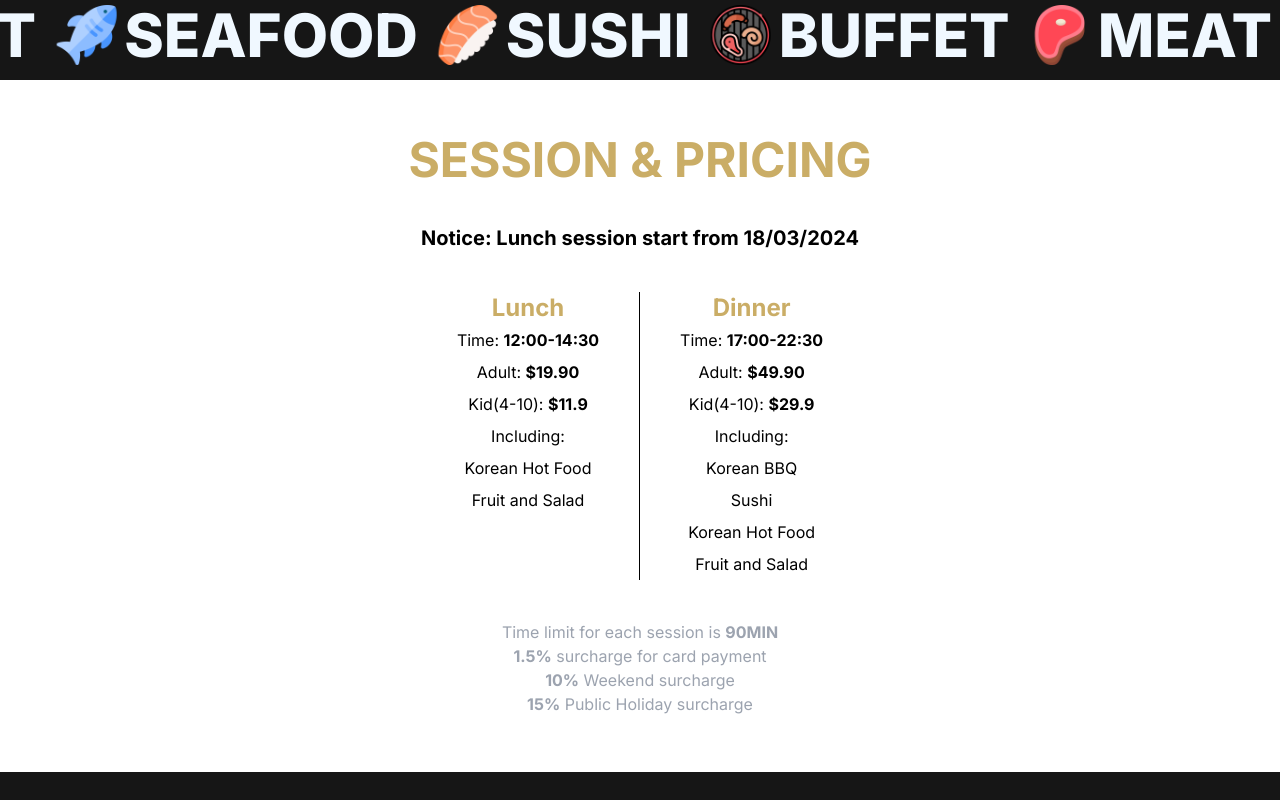
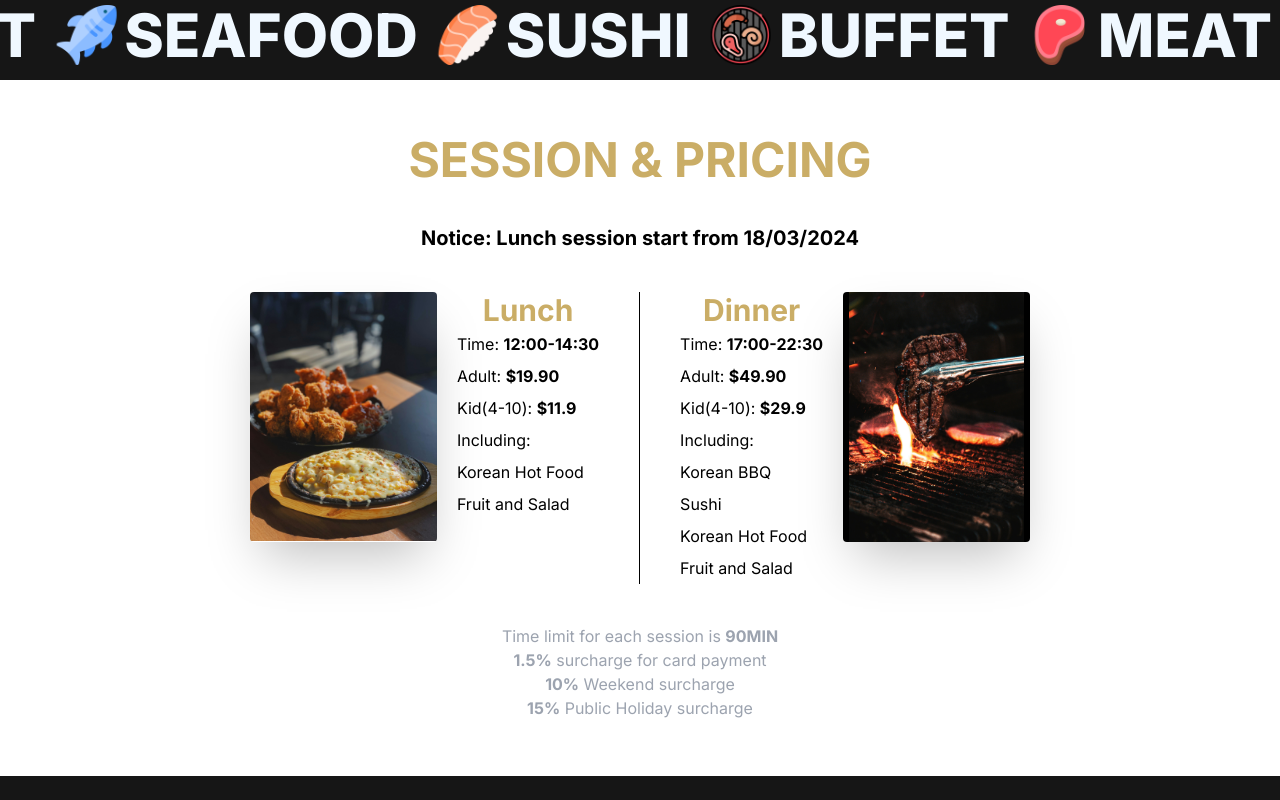
Before and after one commit to ITERSYNC/parorobbq, a Next.js app: page / in a window 1280 px wide. Shown: the part 760-1560 px from the top of the page. Built offline with nearby package versions, Linux system fonts and the light colour scheme.

Commit message:
add picture and ui to session and pricing

```diff
--- a/app/FindOutMore.tsx
+++ b/app/FindOutMore.tsx
@@ -1,8 +1,25 @@
-import React from 'react'
+'use client'
+import React, { useState, useEffect } from 'react'
 import Image from 'next/image'
 import { Separator } from '@/components/ui/separator'
+import { Divide } from 'lucide-react'
 
 function FindOutMore() {
+  const [isPhoneView, setIsPhoneView] = useState(false)
+
+  useEffect(() => {
+    function handleResize() {
+      setIsPhoneView(window.innerWidth <= 640)
+    }
+
+    handleResize() // Initial check
+    window.addEventListener('resize', handleResize) // Listen to resize events
+
+    return () => {
+      window.removeEventListener('resize', handleResize) // Clean up event listener
+    }
+  }, [])
+
   return (
     <div className='text-center flex justify-center py-14 bg-white'>
       <div className='w-4/5 ipadV:w-1/2 flex flex-col gap-10 items-center'>
@@ -13,10 +30,11 @@ function FindOutMore() {
           Notice: Lunch session start from 18/03/2024
         </h3>
 
-        <div className='text-black flex gap-10'>
-          <div className='text-nowrap leading-loose'>
-            <div>
-              <h1 className='text-[#caad66] font-bold text-xl md:text-2xl'>
+        {isPhoneView ? (
+          <div className='text-black flex flex-col gap-10'>
+            <div className='text-nowrap leading-loose flex gap-5'>
+              <div className='text-left'>
+                <h1 className='text-[#caad66] text-center font-bold text-3xl md:text-3xl'>
                   Lunch
                 </h1>
                 <h2>
@@ -32,14 +50,14 @@ function FindOutMore() {
                 <p>Korean Hot Food</p>
                 <p>Fruit and Salad</p>
               </div>
-            <div></div>
+              <div className="bg-[url('/assets/lunchpicture.jpg')] w-[187px] h-[250px] bg-contain bg-no-repeat shadow-2xl rounded"></div>
             </div>
-          <Separator orientation='vertical' className='bg-black h-full' />
+            <Separator orientation='horizontal' className='bg-black' />
 
-          <div className='text-nowrap leading-loose'>
-            <div></div>
-            <div>
-              <h1 className='text-[#caad66] font-bold text-xl md:text-2xl'>
+            <div className='text-nowrap leading-loose flex gap-5'>
+              <div className="bg-[url('/assets/dinnerpicture.jpg')] w-[187px] h-[250px] bg-contain bg-no-repeat bg-center bg-black shadow-2xl rounded"></div>
+              <div className='text-left'>
+                <h1 className='text-[#caad66] text-center font-bold text-3xl md:text-3xl'>
                   Dinner
                 </h1>
                 <h2>
@@ -59,6 +77,54 @@ function FindOutMore() {
               </div>
             </div>
           </div>
+        ) : (
+          <div className='text-black flex gap-10'>
+            <div className='text-nowrap leading-loose flex gap-5'>
+              <div className="bg-[url('/assets/lunchpicture.jpg')] w-[187px] h-[250px] bg-contain bg-no-repeat shadow-2xl rounded"></div>
+              <div className='text-left'>
+                <h1 className='text-[#caad66] text-center font-bold text-3xl md:text-3xl'>
+                  Lunch
+                </h1>
+                <h2>
+                  Time: <span className='font-bold'>12:00-14:30</span>
+                </h2>
+                <p>
+                  Adult: <span className='font-bold'>$19.90</span>
+                </p>
+                <p>
+                  Kid(4-10): <span className='font-bold'>$11.9</span>
+                </p>
+                <p>Including: </p>
+                <p>Korean Hot Food</p>
+                <p>Fruit and Salad</p>
+              </div>
+            </div>
+            <Separator orientation='vertical' className='bg-black' />
+
+            <div className='text-nowrap leading-loose flex gap-5'>
+              <div className='text-left'>
+                <h1 className='text-[#caad66] text-center font-bold text-3xl md:text-3xl'>
+                  Dinner
+                </h1>
+                <h2>
+                  Time: <span className='font-bold'>17:00-22:30</span>
+                </h2>
+                <p>
+                  Adult: <span className='font-bold'>$49.90</span>
+                </p>
+                <p>
+                  Kid(4-10): <span className='font-bold'>$29.9</span>
+                </p>
+                <p>Including: </p>
+                <p>Korean BBQ</p>
+                <p>Sushi</p>
+                <p>Korean Hot Food</p>
+                <p>Fruit and Salad</p>
+              </div>
+              <div className="bg-[url('/assets/dinnerpicture.jpg')] w-[187px] h-[250px] bg-contain bg-no-repeat bg-center bg-black shadow-2xl rounded"></div>
+            </div>
+          </div>
+        )}
 
         <div className=' text-gray-400'>
           <p>
```
Also changed, not shown: public/assets/dinnerpicture.jpg (added), public/assets/lunchpicture.jpg (added). Lines whose indentation alone changed are shown as unchanged.
